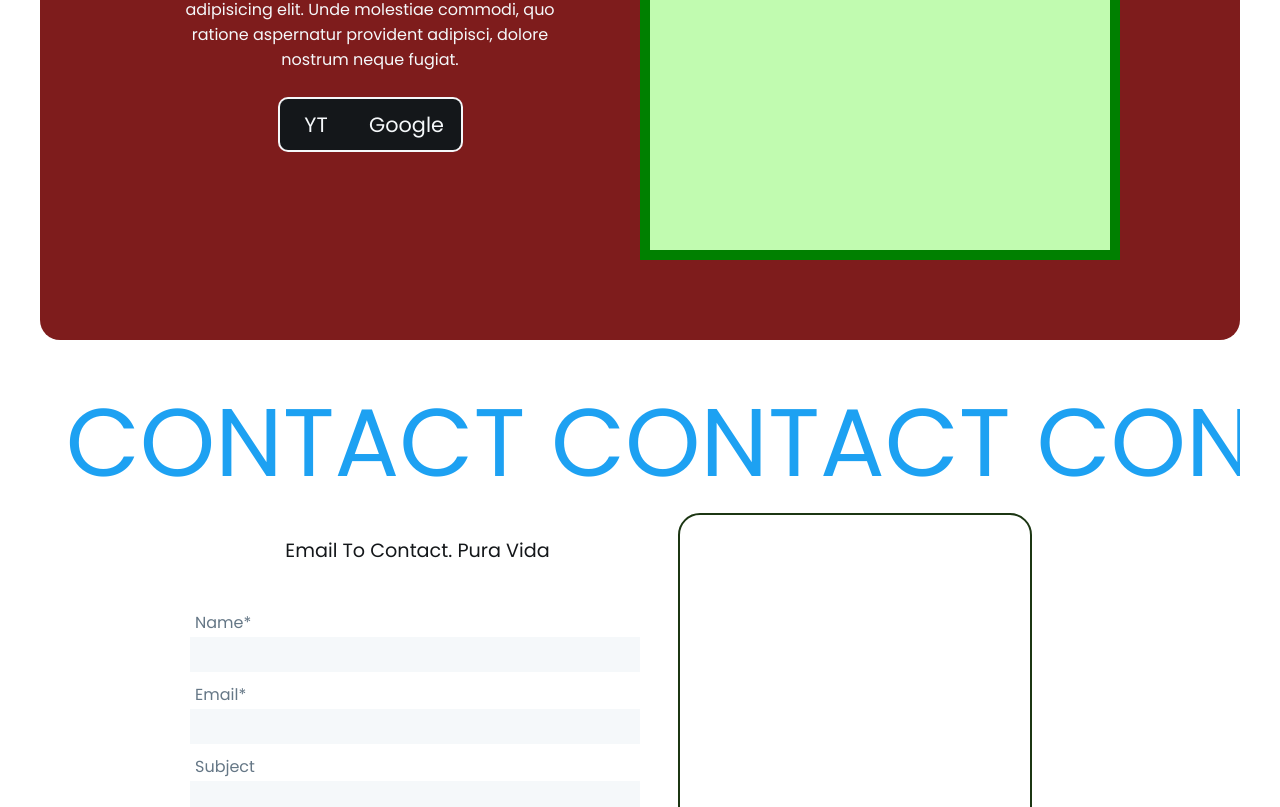
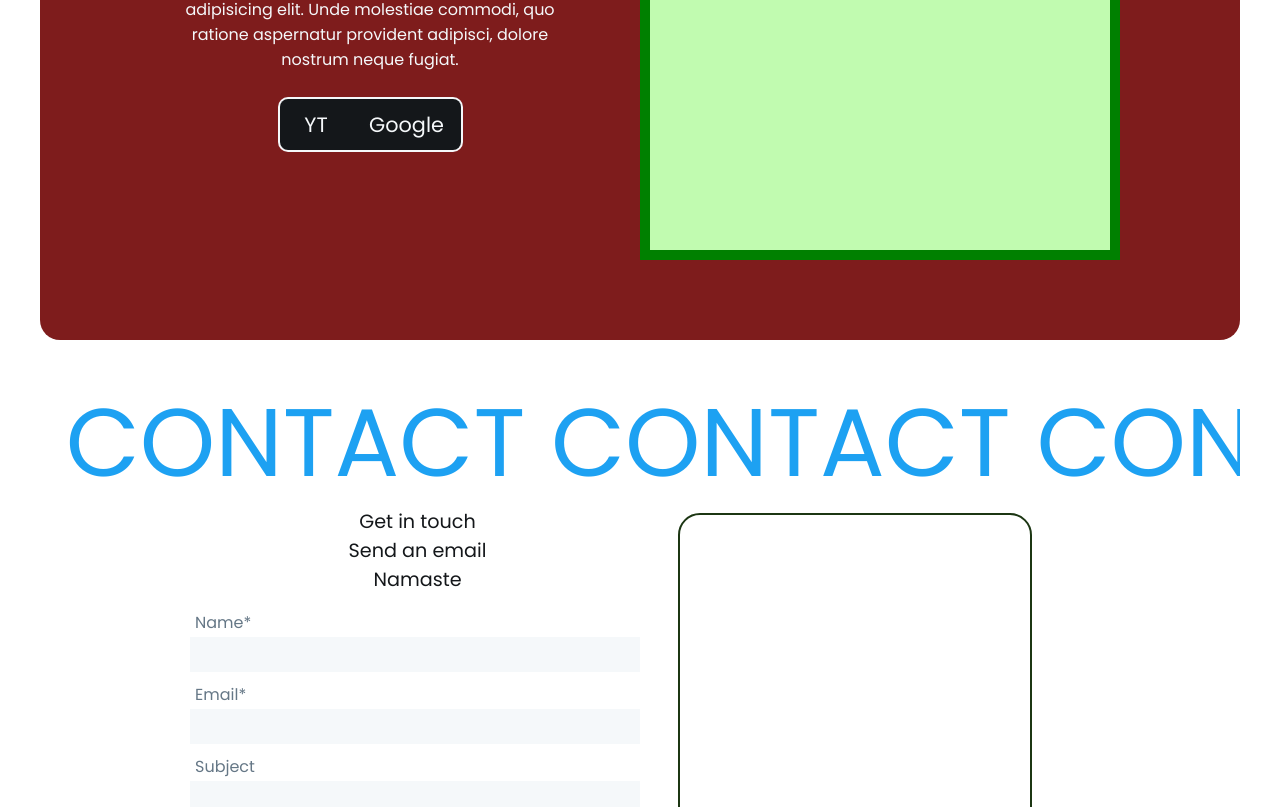
Before and after one commit to sparklingwaterlemon/Portfolio, a React (Create React App) app: page / in a window 1280 px wide. Shown: the part 1410-2217 px from the top of the page. Built offline with nearby package versions, Linux system fonts and the light colour scheme.

Commit message:
Adjusted Project D Section Image Full Page Padding

```diff
--- a/src/Components/ContactSection/ContactSection.css
+++ b/src/Components/ContactSection/ContactSection.css
@@ -83,7 +83,7 @@
 
     font-size: 1.2em;
     padding-left: 5px;
-
+    text-align: center;
 }
 .contact-email {
     height: auto;
--- a/src/Components/ContactSection/ContactSection.jsx
+++ b/src/Components/ContactSection/ContactSection.jsx
@@ -39,6 +39,7 @@ export default function ContactSection() {
         e.target.reset();
     };
 
+    // Email To Contact. Pura Vida
 
     return (
         <section id="contact">
@@ -57,7 +58,9 @@ export default function ContactSection() {
             <div className="contact-form-container">
                 <div className="ct-container">
                     <div className="contact-text">
-                        Email To Contact. Pura Vida
+                        Get in touch
+                        <br/> Send an email
+                        <br/> Namaste
                     </div>
                     <div className="contact-email">
                         <form ref={form} onSubmit={sendEmail}>
--- a/src/Components/ProjectSectionD/ProjectSectionD.css
+++ b/src/Components/ProjectSectionD/ProjectSectionD.css
@@ -83,6 +83,8 @@
     justify-content: flex-start;
     align-items: center;
     overflow: hidden;
+
+    padding-right: 40px;
 }
 .right-test-image{
     height: 440px;
```
